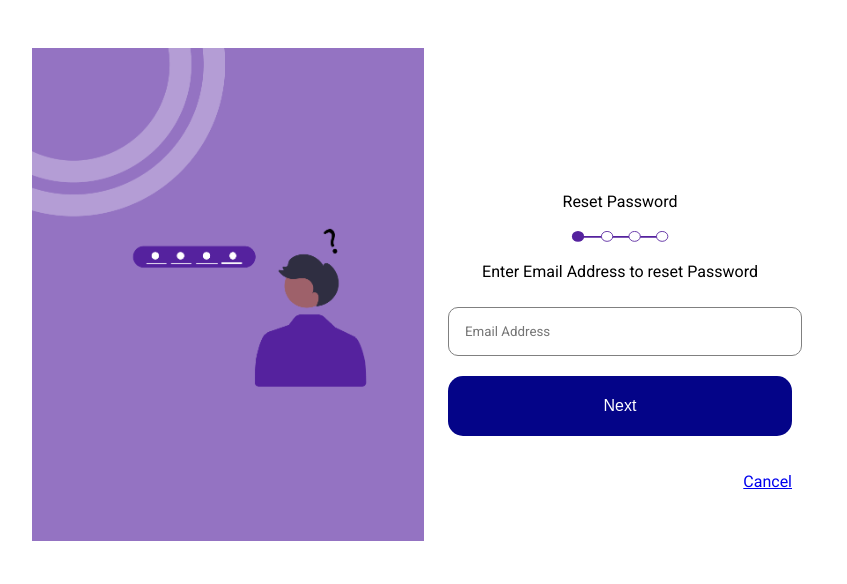
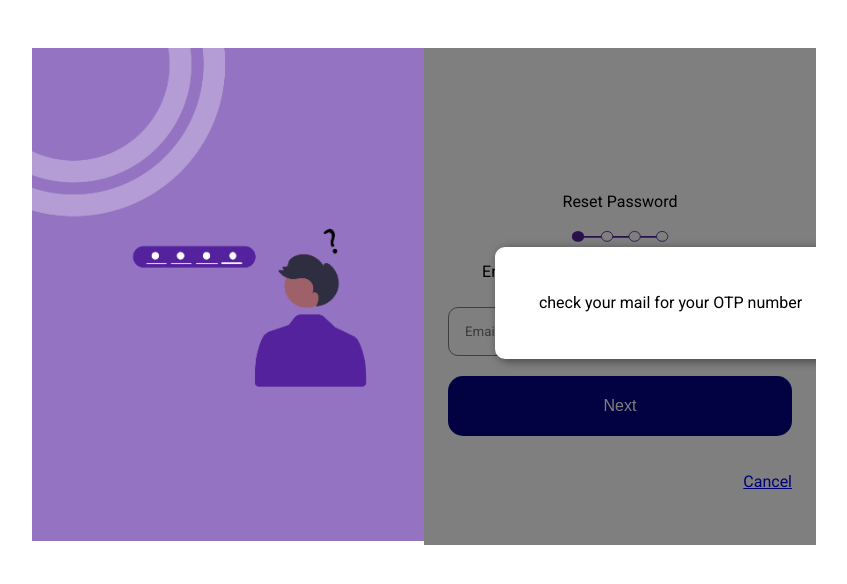
Before and after one commit to Unicorn-e-Wallet-UI/e-wallet-ui, a React (Create React App) app: page /reset-password in a window 1280 px wide. Shown: the top 584 px of the page, without its empty margins (216-1063 px from the left). Built offline with nearby package versions, Linux system fonts and the light colour scheme.

Commit message:
created a reusable modal for pages

```diff
--- a/src/component/pages/Registration-pages/OTP/otp.js
+++ b/src/component/pages/Registration-pages/OTP/otp.js
@@ -15,9 +15,6 @@ const EnterOTPPage = () => {
     const handleChange = (event) => {
         let value = event.target.value + "";
         setPassword(prevValue => prevValue + value);
-        navigate("/new-password")
-        console.log(password)
-
     }
 
     return (
@@ -30,9 +27,10 @@ const EnterOTPPage = () => {
                 <object data={resetLine} style={{ width: "100px" }}></object>
                 <p>Enter your OTP Number</p>
                 <PasswordBox handleChange={handleChange} />
-                <RButtons handleAction={handleChange}><p>Continue</p></RButtons>
+                <RButtons handleAction={(e) => {e.preventDefault(); navigate("/new-password")} }>
+                    <p>Continue</p>
+                </RButtons>
                  <div style={{textAlign: "right", fontFamily:"Roboto", }}><p>Cancel</p></div>
-
               </div>
             </form>
           </>
--- a/src/component/pages/Registration-pages/ResetPasswoord/newPassword.js
+++ b/src/component/pages/Registration-pages/ResetPasswoord/newPassword.js
@@ -28,7 +28,7 @@ const EnterNewPassword = () => {
             <div className="reset-password-box">
               <object data={resetBox} width="100px"></object>
               <p>Enter New Password</p>
-              <InputFields name={"emailAddress"}  value={data}  handleChange={handleChange}  holder={"Email Address"} />
+              <InputFields name={"emailAddress"}  value={data}  handleChange={handleChange}  holder={"Enter new Password"} />
             </div>
             <RButtons handleAction={handleChange}>
               <p>Reset</p>
--- a/src/component/pages/Registration-pages/ResetPasswoord/resetPassword.css
+++ b/src/component/pages/Registration-pages/ResetPasswoord/resetPassword.css
@@ -1,10 +1,12 @@
 
 .enter-otp-form{
     margin-top: 40%;
+
 }
 
 .reset-password-box{
     text-align: center;
     font-family: Roboto;
     margin-top: 35%;
+
 }
--- a/src/component/pages/Registration-pages/ResetPasswoord/resetPassword.js
+++ b/src/component/pages/Registration-pages/ResetPasswoord/resetPassword.js
@@ -1,25 +1,33 @@
 import Container from "../../../../reusables-components/container/container";
 import forgetPassword from "../../../../assets/images/resetPassword.png"
 import "./resetPassword.css";
-import PasswordBox from "../../../../reusables-components/splitInput/passwordInput";
 import resetBox from "../../../../assets/svgs/resetFlow1.svg";
 import { useState } from "react";
 import InputFields from "../../../../reusables-components/input/input";
 import RButtons from "../../../../reusables-components/buttons/button";
 import { Link, useNavigate } from "react-router-dom";
+import ModalBox from "../../../../reusables-components/modals/modal";
 
 const ResetPassword = () => {
 
+  const [modalState, setModalState] = useState(true);
   const [data, setData] = useState("");
+
+  const parentStyles = {minWidth :"100%", minHeight : "100%", top: 0, left:0, }
+
+  const childStyles = { width: "20rem", height: "5rem", top: "40%", left: "18%" }
+
   const navigate = useNavigate()
 
   const handleChange = (event) => {
     event.preventDefault();
     let value = event.target.value
     setData(value)
-    navigate("/get-otp")
-     console.log(data);
   }
+  const handleModalclose = (e) => {
+    e.preventDefault();
+    setModalState(false);
+  };
 
 
     return (
@@ -28,13 +36,17 @@ const ResetPassword = () => {
         forms={
             <>
             <form>
+              {modalState && <ModalBox Parent_styles={parentStyles} Child_styles={childStyles}
+                 handleClick={handleModalclose}>
+                <p>check your mail for your OTP number</p>
+              </ModalBox>}
             <div className="reset-password-box">
               <p>Reset Password</p>
-              <object data={resetBox} width="100px"></object>
+                  <object data={resetBox} width="100px"></object>
               <p>Enter Email Address to reset Password</p>
               <InputFields name={"emailAddress"} value={data} handleChange={handleChange} holder={"Email Address"}/>
             </div>
-                 <RButtons handleAction={handleChange}><p>Next</p></RButtons>
+                 <RButtons handleAction={(e) => {e.preventDefault(); navigate("/get-otp")}} ><p>Next</p></RButtons>
             </form>
             <Link to={" "}>
             <div style={{textAlign: "right", fontFamily:"Roboto", }}><p>Cancel</p></div>
@@ -46,14 +58,3 @@ const ResetPassword = () => {
 }
 
 export default ResetPassword;
-
-
-
-// handle state for split check field
-
-  // const [inputState, setInputState] = useState("");
-  // console.log(inputState);
-  // const handleChange = (event) => {
-  //   let value =  event.target.value + " ";
-  //   setInputState(prevValue => prevValue + value);
-  // }
--- a/src/reusables-components/container/container.css
+++ b/src/reusables-components/container/container.css
@@ -19,4 +19,5 @@
 .form-section{
     width: 50%;
     padding: 1.5rem;
+    position: relative;
 }
--- /dev/null
+++ b/src/reusables-components/modals/modal.css
@@ -0,0 +1,17 @@
+.modal-box{
+    background-color: rgba(0, 0, 0, 0.5);
+    position: absolute;
+    overflow: hidden;
+
+}
+.msg-box{
+    background-color: white;
+    position: absolute;
+    border-radius: 10px;
+    box-shadow: 3px 2px 10px rgba(4, 4, 4, 0.5);
+    padding: 1rem;
+    font-family: Roboto;
+    justify-content: center;
+    align-items: center;
+    display: flex;
+}
--- /dev/null
+++ b/src/reusables-components/modals/modal.js
@@ -0,0 +1,33 @@
+import "./modal.css";
+
+const ModalBox = ({handleClick, Child_styles, Parent_styles, ...props }) => {
+  return (
+    <>
+      <div className="modal-box" style={Parent_styles} onClick={(e) => handleClick(e)}>
+        <div className="msg-box" style={Child_styles} >
+          {props.children}{" "}
+        </div>
+      </div>
+    </>
+  );
+};
+
+export default ModalBox
+
+// import "./modal.css";
+
+// const ModalBox = ({...props}) => {
+//     const styles = {
+//         width:"15rem",
+//         height:"100%",
+//     }
+//     return (
+//         <>
+//         <div className="modal-box">
+//            <div className="msg-box">{props.children} </div>
+//         </div>
+//         </>
+//     )
+// }
+
+// export default ModalBox
```
